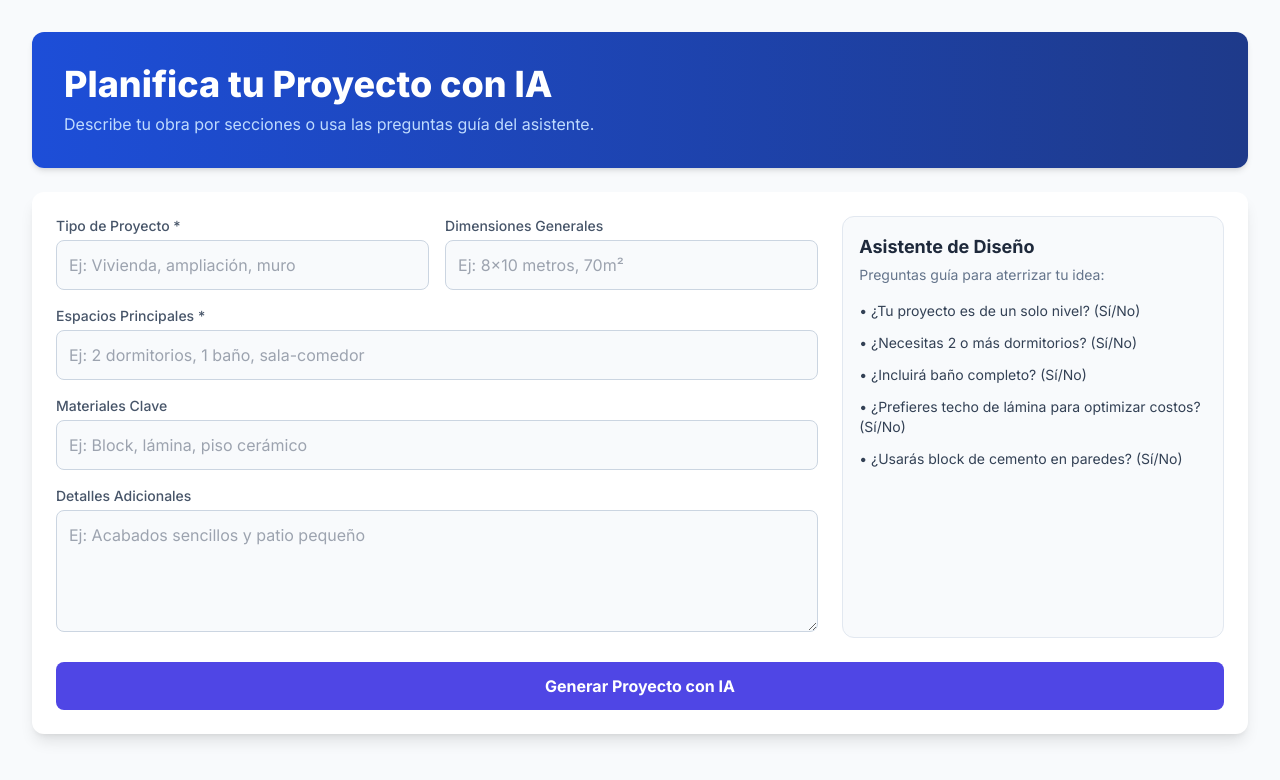
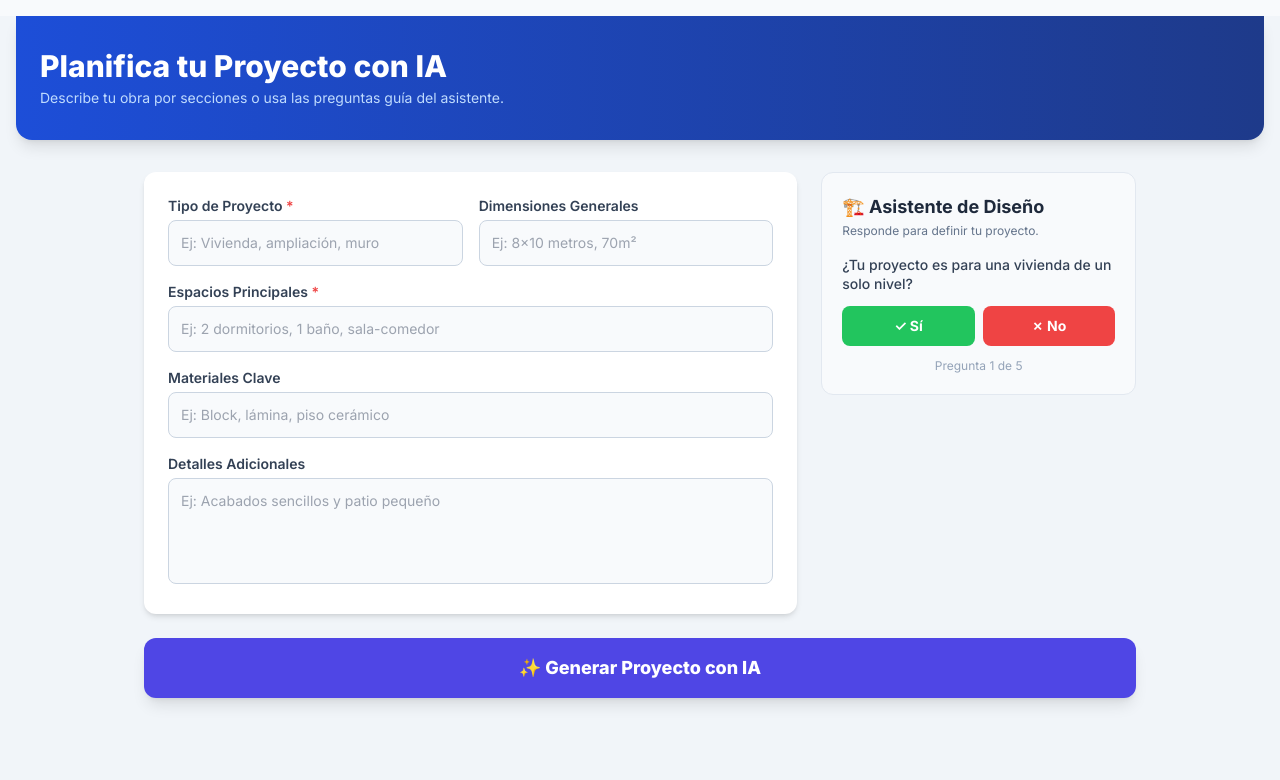
Before and after one commit to santiagosel765/fge-cotizador, a Next.js app in the folder frontend/: page /projects/new in a window 1280 px wide. Shown: the top 780 px of the page. Built offline with nearby package versions, Linux system fonts and the light colour scheme; no server answers.

Commit message:
Fix Leaflet map init and interactive design assistant

```diff
--- a/frontend/src/app/projects/new/page.tsx
+++ b/frontend/src/app/projects/new/page.tsx
@@ -5,45 +5,92 @@
 import { api } from '@/lib/api';
 import type { Project } from '@/types/project';
 
+interface Question {
+  question: string;
+  yesAction: (prev: FormFields) => Partial<FormFields>;
+  noAction: (prev: FormFields) => Partial<FormFields>;
+}
+
+interface FormFields {
+  projectType: string;
+  dimensions: string;
+  spaces: string;
+  materials: string;
+  details: string;
+}
+
+const QUESTIONS: Question[] = [
+  {
+    question: '¿Tu proyecto es para una vivienda de un solo nivel?',
+    yesAction: () => ({ projectType: 'Vivienda de un solo nivel' }),
+    noAction: () => ({ projectType: 'Vivienda de dos niveles' }),
+  },
+  {
+    question: '¿Necesitas 2 o más dormitorios?',
+    yesAction: (prev) => ({ spaces: prev.spaces ? `${prev.spaces}, 2 dormitorios` : '2 dormitorios' }),
+    noAction: (prev) => ({ spaces: prev.spaces ? `${prev.spaces}, 1 dormitorio` : '1 dormitorio' }),
+  },
+  {
+    question: '¿Incluirá baño completo?',
+    yesAction: (prev) => ({ spaces: prev.spaces ? `${prev.spaces}, 1 baño completo` : '1 baño completo' }),
+    noAction: (prev) => ({ spaces: prev.spaces ? `${prev.spaces}, medio baño` : 'medio baño' }),
+  },
+  {
+    question: '¿Prefieres techo de lámina para optimizar costos?',
+    yesAction: (prev) => ({ materials: prev.materials ? `${prev.materials}, techo de lámina` : 'techo de lámina' }),
+    noAction: (prev) => ({ materials: prev.materials ? `${prev.materials}, techo de losa` : 'techo de losa' }),
+  },
+  {
+    question: '¿Usarás block de cemento en las paredes?',
+    yesAction: (prev) => ({ materials: prev.materials ? `${prev.materials}, paredes de block` : 'paredes de block' }),
+    noAction: (prev) => ({ materials: prev.materials ? `${prev.materials}, paredes de ladrillo` : 'paredes de ladrillo' }),
+  },
+];
+
 export default function NewProjectPage() {
   const router = useRouter();
-  const [formData, setFormData] = useState({
+  const [fields, setFields] = useState<FormFields>({
     projectType: '',
     dimensions: '',
-    mainSpaces: '',
-    keyMaterials: '',
-    additionalDetails: '',
+    spaces: '',
+    materials: '',
+    details: '',
   });
+  const [assistantStep, setAssistantStep] = useState(0);
   const [loading, setLoading] = useState(false);
   const [error, setError] = useState('');
 
-  function handleInputChange(e: React.ChangeEvent<HTMLInputElement | HTMLTextAreaElement>) {
-    const { name, value } = e.target;
-    setFormData(prev => ({ ...prev, [name]: value }));
+  function handleAnswer(action: (prev: FormFields) => Partial<FormFields>) {
+    setFields(prev => ({ ...prev, ...action(prev) }));
+    setAssistantStep(prev => prev + 1);
+  }
+
+  function handleFieldChange(field: keyof FormFields, value: string) {
+    setFields(prev => ({ ...prev, [field]: value }));
   }
 
   async function handleSubmit(e: React.FormEvent) {
     e.preventDefault();
-
-    if (!formData.projectType.trim() || !formData.mainSpaces.trim()) {
-      setError('Completa al menos Tipo de Proyecto y Espacios Principales.');
+    if (!fields.projectType.trim()) {
+      setError('El tipo de proyecto es requerido.');
       return;
     }
+    setError('');
+    setLoading(true);
+    try {
+      const descParts = [
+        fields.dimensions && `Dimensiones: ${fields.dimensions}`,
+        fields.spaces && `Espacios: ${fields.spaces}`,
+        fields.materials && `Materiales: ${fields.materials}`,
+        fields.details && `Detalles adicionales: ${fields.details}`,
+      ].filter(Boolean);
 
-    setLoading(true);
-    setError('');
+      const userDescription = descParts.length > 0
+        ? descParts.join('. ')
+        : fields.projectType;
 
-    const userDescription = [
-      `Tipo de proyecto: ${formData.projectType}.`,
-      `Dimensiones generales: ${formData.dimensions || 'No especificadas'}.`,
-      `Espacios principales: ${formData.mainSpaces}.`,
-      `Materiales clave: ${formData.keyMaterials || 'No especificados'}.`,
-      `Detalles adicionales: ${formData.additionalDetails || 'Ninguno'}.`,
-    ].join(' ');
-
-    try {
       const project = await api.post<Project>('/projects', {
-        name: formData.projectType,
+        name: fields.projectType,
         userDescription,
       });
       router.push(`/projects/${project.id}`);
@@ -54,72 +101,151 @@
     }
   }
 
-  const inputClass = 'w-full p-3 bg-slate-50 border border-slate-300 rounded-lg focus:ring-2 focus:ring-indigo-500 focus:border-indigo-500 transition';
+  const currentQuestion = QUESTIONS[assistantStep] ?? null;
 
   return (
-    <main className="min-h-screen bg-slate-50 py-8 px-4 sm:px-6 lg:px-8">
-      <div className="max-w-7xl mx-auto space-y-6">
-        <header className="bg-gradient-to-r from-blue-700 to-blue-900 text-white rounded-xl shadow-md p-8">
-          <h1 className="text-3xl md:text-4xl font-extrabold">Planifica tu Proyecto con IA</h1>
-          <p className="mt-2 text-blue-200">
-            Describe tu obra por secciones o usa las preguntas guía del asistente.
-          </p>
-        </header>
+    <div className="min-h-screen bg-slate-100">
+      {/* Header */}
+      <div className="bg-gradient-to-r from-blue-700 to-blue-900 text-white px-6 py-8 rounded-b-2xl shadow-lg mx-4 mt-4">
+        <h1 className="text-3xl font-extrabold">Planifica tu Proyecto con IA</h1>
+        <p className="text-blue-200 mt-1 text-sm">
+          Describe tu obra por secciones o usa las preguntas guía del asistente.
+        </p>
+      </div>
 
-        <form onSubmit={handleSubmit} className="bg-white p-6 rounded-xl shadow-lg">
-          <div className="flex flex-col lg:flex-row gap-6">
-            <div className="lg:w-2/3 space-y-4">
-              <div className="grid grid-cols-1 md:grid-cols-2 gap-4">
+      <div className="max-w-5xl mx-auto px-4 py-8">
+        <form onSubmit={handleSubmit}>
+          <div className="grid grid-cols-1 lg:grid-cols-3 gap-6">
+            {/* Columna izquierda: formulario */}
+            <div className="lg:col-span-2 bg-white rounded-xl shadow-md p-6 space-y-4">
+              <div className="grid grid-cols-1 sm:grid-cols-2 gap-4">
                 <div>
-                  <label className="block text-sm font-medium text-slate-600 mb-1">Tipo de Proyecto *</label>
-                  <input name="projectType" value={formData.projectType} onChange={handleInputChange} className={inputClass} placeholder="Ej: Vivienda, ampliación, muro" />
+                  <label className="block text-sm font-semibold text-slate-700 mb-1">
+                    Tipo de Proyecto <span className="text-red-500">*</span>
+                  </label>
+                  <input
+                    type="text"
+                    value={fields.projectType}
+                    onChange={e => handleFieldChange('projectType', e.target.value)}
+                    placeholder="Ej: Vivienda, ampliación, muro"
+                    required
+                    className="w-full p-3 bg-slate-50 border border-slate-300 rounded-lg focus:ring-2 focus:ring-blue-500 focus:border-blue-500 text-sm transition"
+                  />
                 </div>
                 <div>
-                  <label className="block text-sm font-medium text-slate-600 mb-1">Dimensiones Generales</label>
-                  <input name="dimensions" value={formData.dimensions} onChange={handleInputChange} className={inputClass} placeholder="Ej: 8x10 metros, 70m²" />
+                  <label className="block text-sm font-semibold text-slate-700 mb-1">
+                    Dimensiones Generales
+                  </label>
+                  <input
+                    type="text"
+                    value={fields.dimensions}
+                    onChange={e => handleFieldChange('dimensions', e.target.value)}
+                    placeholder="Ej: 8×10 metros, 70m²"
+                    className="w-full p-3 bg-slate-50 border border-slate-300 rounded-lg focus:ring-2 focus:ring-blue-500 focus:border-blue-500 text-sm transition"
+                  />
                 </div>
               </div>
 
               <div>
-                <label className="block text-sm font-medium text-slate-600 mb-1">Espacios Principales *</label>
-                <input name="mainSpaces" value={formData.mainSpaces} onChange={handleInputChange} className={inputClass} placeholder="Ej: 2 dormitorios, 1 baño, sala-comedor" />
+                <label className="block text-sm font-semibold text-slate-700 mb-1">
+                  Espacios Principales <span className="text-red-500">*</span>
+                </label>
+                <input
+                  type="text"
+                  value={fields.spaces}
+                  onChange={e => handleFieldChange('spaces', e.target.value)}
+                  placeholder="Ej: 2 dormitorios, 1 baño, sala-comedor"
+                  className="w-full p-3 bg-slate-50 border border-slate-300 rounded-lg focus:ring-2 focus:ring-blue-500 focus:border-blue-500 text-sm transition"
+                />
               </div>
 
               <div>
-                <label className="block text-sm font-medium text-slate-600 mb-1">Materiales Clave</label>
-                <input name="keyMaterials" value={formData.keyMaterials} onChange={handleInputChange} className={inputClass} placeholder="Ej: Block, lámina, piso cerámico" />
+                <label className="block text-sm font-semibold text-slate-700 mb-1">
+                  Materiales Clave
+                </label>
+                <input
+                  type="text"
+                  value={fields.materials}
+                  onChange={e => handleFieldChange('materials', e.target.value)}
+                  placeholder="Ej: Block, lámina, piso cerámico"
+                  className="w-full p-3 bg-slate-50 border border-slate-300 rounded-lg focus:ring-2 focus:ring-blue-500 focus:border-blue-500 text-sm transition"
+                />
               </div>
 
               <div>
-                <label className="block text-sm font-medium text-slate-600 mb-1">Detalles Adicionales</label>
-                <textarea name="additionalDetails" rows={4} value={formData.additionalDetails} onChange={handleInputChange} className={inputClass} placeholder="Ej: Acabados sencillos y patio pequeño" />
+                <label className="block text-sm font-semibold text-slate-700 mb-1">
+                  Detalles Adicionales
+                </label>
+                <textarea
+                  value={fields.details}
+                  onChange={e => handleFieldChange('details', e.target.value)}
+                  placeholder="Ej: Acabados sencillos y patio pequeño"
+                  rows={4}
+                  className="w-full p-3 bg-slate-50 border border-slate-300 rounded-lg focus:ring-2 focus:ring-blue-500 focus:border-blue-500 text-sm transition resize-none"
+                />
               </div>
+
+              {error && (
+                <p className="text-red-600 text-sm bg-red-50 border border-red-200 rounded-lg px-3 py-2">
+                  {error}
+                </p>
+              )}
             </div>
 
-            <aside className="lg:w-1/3 bg-slate-50 border border-slate-200 p-4 rounded-xl">
-              <h3 className="text-lg font-bold text-slate-800">Asistente de Diseño</h3>
-              <p className="text-sm text-slate-500 mt-1">Preguntas guía para aterrizar tu idea:</p>
-              <ul className="mt-4 space-y-3 text-sm text-slate-700">
-                <li>• ¿Tu proyecto es de un solo nivel? (Sí/No)</li>
-                <li>• ¿Necesitas 2 o más dormitorios? (Sí/No)</li>
-                <li>• ¿Incluirá baño completo? (Sí/No)</li>
-                <li>• ¿Prefieres techo de lámina para optimizar costos? (Sí/No)</li>
-                <li>• ¿Usarás block de cemento en paredes? (Sí/No)</li>
-              </ul>
-            </aside>
+            {/* Columna derecha: Asistente interactivo */}
+            <div className="bg-slate-50 border border-slate-200 rounded-xl p-5 space-y-4 h-fit">
+              <div>
+                <h3 className="text-lg font-bold text-slate-800">🏗️ Asistente de Diseño</h3>
+                <p className="text-xs text-slate-500 mt-0.5">Responde para definir tu proyecto.</p>
+              </div>
+
+              {currentQuestion ? (
+                <div className="space-y-3">
+                  <p className="text-sm font-medium text-slate-700 leading-snug">
+                    {currentQuestion.question}
+                  </p>
+                  <div className="flex gap-2">
+                    <button
+                      type="button"
+                      onClick={() => handleAnswer(currentQuestion.yesAction)}
+                      className="flex-1 bg-green-500 hover:bg-green-600 text-white font-bold py-2.5 px-3 rounded-lg text-sm transition-colors"
+                    >
+                      ✓ Sí
+                    </button>
+                    <button
+                      type="button"
+                      onClick={() => handleAnswer(currentQuestion.noAction)}
+                      className="flex-1 bg-red-500 hover:bg-red-600 text-white font-bold py-2.5 px-3 rounded-lg text-sm transition-colors"
+                    >
+                      ✗ No
+                    </button>
+                  </div>
+                  <p className="text-xs text-slate-400 text-center">
+                    Pregunta {assistantStep + 1} de {QUESTIONS.length}
+                  </p>
+                </div>
+              ) : (
+                <div className="text-center space-y-2 py-2">
+                  <span className="text-3xl">✅</span>
+                  <p className="text-sm text-green-700 font-semibold">¡Proyecto definido!</p>
+                  <p className="text-xs text-slate-500">
+                    Revisa los campos y haz clic en Generar.
+                  </p>
+                </div>
+              )}
+            </div>
           </div>
 
-          {error && <p className="text-red-600 text-sm bg-red-50 p-3 rounded-lg mt-4">{error}</p>}
-
+          {/* Botón submit */}
           <button
             type="submit"
             disabled={loading}
-            className="mt-6 w-full bg-indigo-600 text-white font-bold py-3 px-4 rounded-lg hover:bg-indigo-700 transition"
+            className="w-full mt-6 bg-indigo-600 hover:bg-indigo-700 disabled:bg-indigo-400 text-white font-extrabold py-4 rounded-xl text-lg transition-colors shadow-lg"
           >
-            {loading ? 'Generando...' : 'Generar Proyecto con IA'}
+            {loading ? '⏳ Creando proyecto...' : '✨ Generar Proyecto con IA'}
           </button>
         </form>
       </div>
-    </main>
+    </div>
   );
 }
```
Also changed, not shown: frontend/src/app/projects/[id]/components/LeafletMap.tsx (+20 -18 lines).
